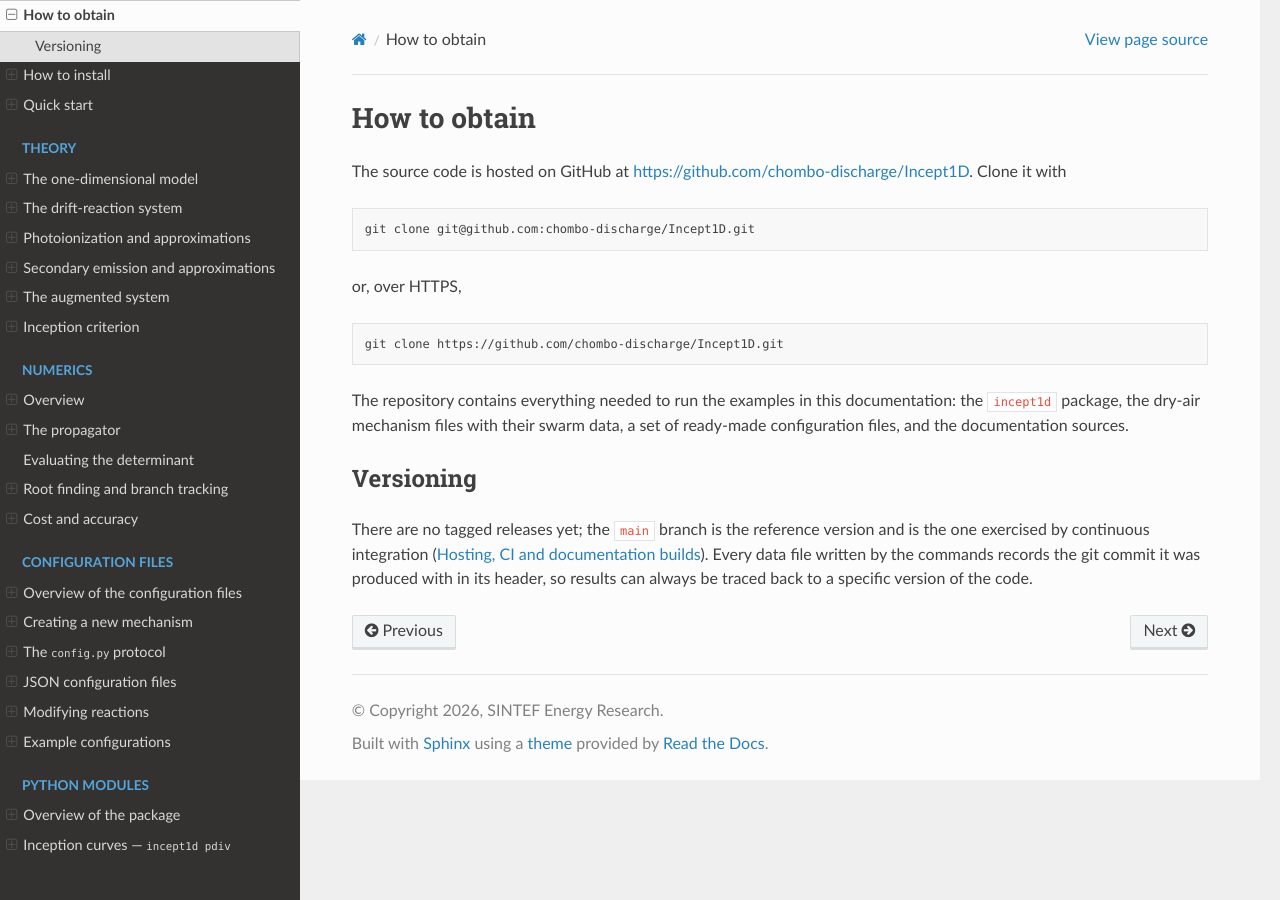
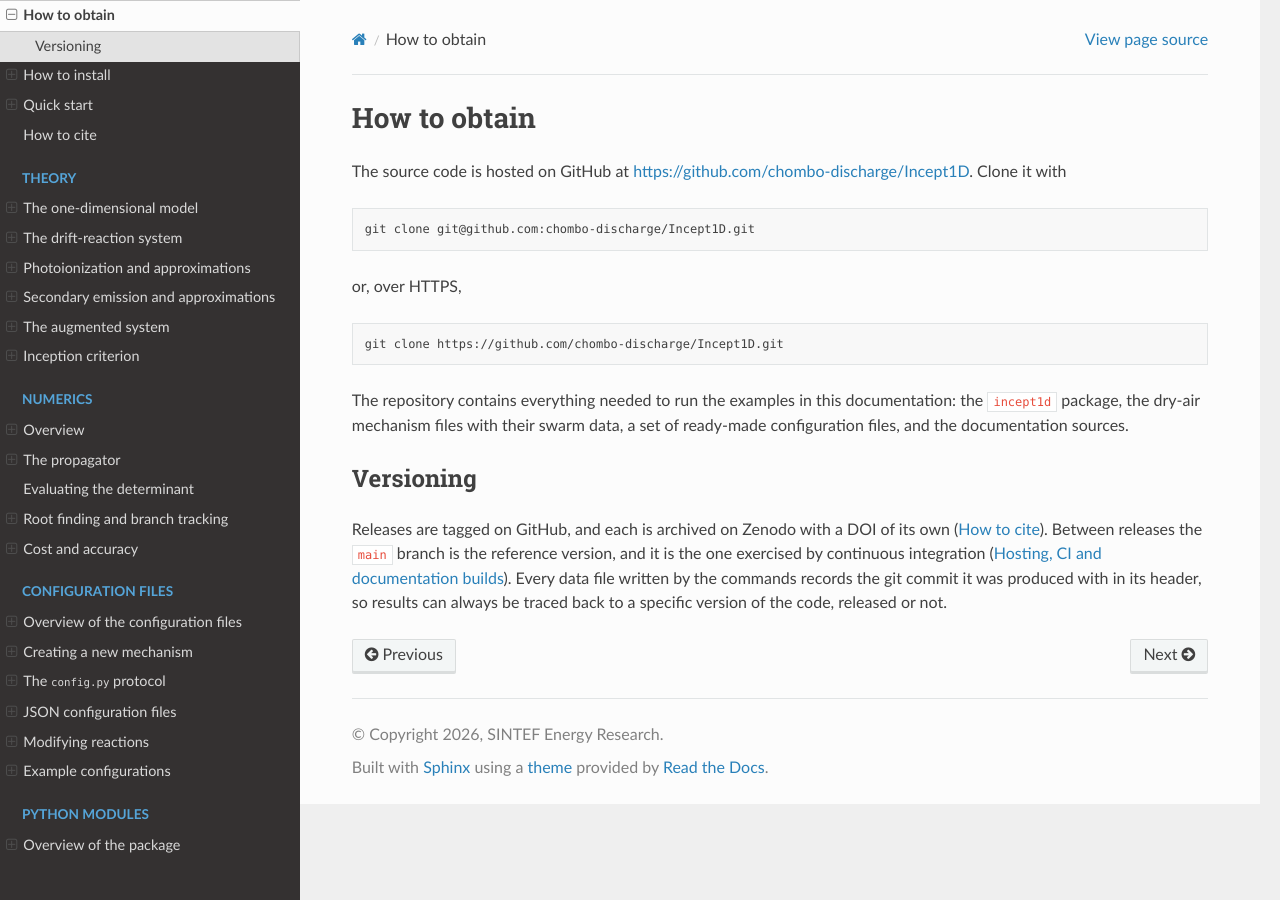
Before and after one commit to chombo-discharge/Incept1D, a Sphinx documentation site: the page built from docs/source/introduction/obtaining.rst, in a window 1280 px wide. Built offline with Sphinx 7.4.7 and the Read the Docs theme 3.1.0, drawn with Linux system fonts in a browser that asks for light colours.

Commit message:
Add citation metadata: cite the J. Phys. D paper when publishing results (#6)

```diff
--- a/REUSE.toml
+++ b/REUSE.toml
@@ -19,7 +19,7 @@ version = 1
 # ---------------------------------------------------------------------------
 
 [[annotations]]
-path = ["docs/**/*.rst", "docs/**/*.tex", "docs/**/*.css", "**/*.md", ".zenodo.json"]
+path = ["docs/**/*.rst", "docs/**/*.tex", "docs/**/*.css", "**/*.md", ".zenodo.json", "CITATION.cff"]
 SPDX-FileCopyrightText = "2026 SINTEF Energy Research"
 SPDX-License-Identifier = "GPL-3.0-or-later"
 
--- a/docs/source/introduction/obtaining.rst
+++ b/docs/source/introduction/obtaining.rst
@@ -23,8 +23,9 @@ documentation sources.
 Versioning
 ----------
 
-There are no tagged releases yet; the ``main`` branch is the reference
-version and is the one exercised by continuous integration
+Releases are tagged on GitHub, and each is archived on Zenodo with a DOI of
+its own (:ref:`Chap:Citing`).  Between releases the ``main`` branch is the
+reference version, and it is the one exercised by continuous integration
 (:ref:`Chap:Infrastructure`).  Every data file written by the commands records
 the git commit it was produced with in its header, so results can always be
-traced back to a specific version of the code.
+traced back to a specific version of the code, released or not.
```
Also changed, not shown: README.md (+13 -0 lines), docs/source/index.rst (+8 -2 lines), docs/source/introduction/citing.rst (added, +37 -0 lines), .zenodo.json, 1 other file.
